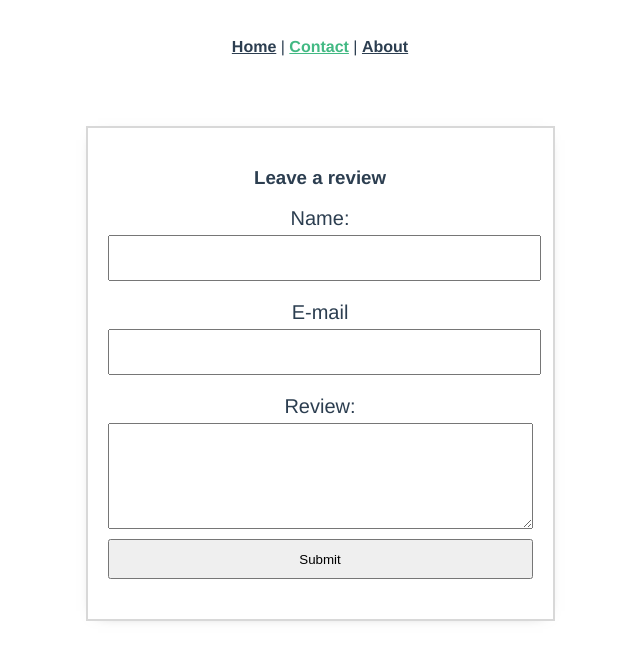
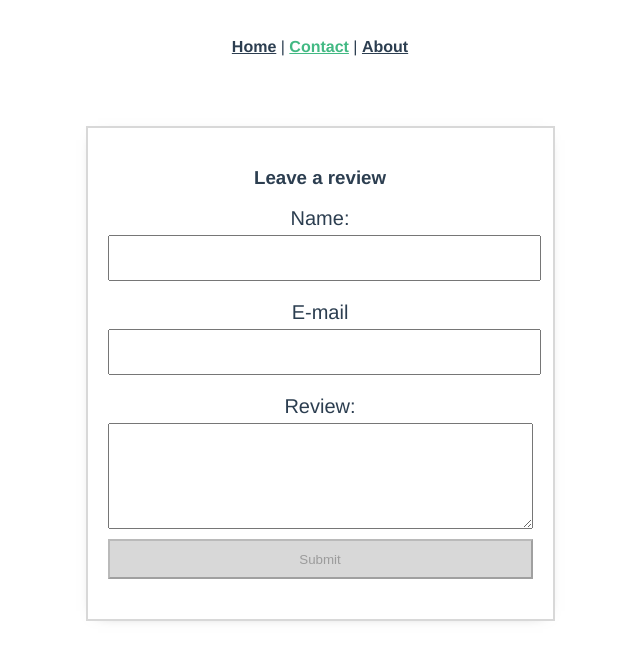
Before and after one commit to Magnus-Farstad/IDATT2105-Fullstack-applikasjonsutvikling, a Vue app in the folder oving_3/: page /contact in a window 1280 px wide. Shown: the top 660 px of the page, without its empty margins (320-960 px from the left). Built offline with nearby package versions, Linux system fonts and the light colour scheme.

Commit message:
Added disabled button if empty form

```diff
--- a/oving_3/src/components/ContactForm.vue
+++ b/oving_3/src/components/ContactForm.vue
@@ -11,7 +11,13 @@
       <label for="review">Review:</label>
       <textarea id="review" v-model="review"></textarea>
 
-      <input class="button" type="submit" value="Submit" />
+      <input
+        :disabled="isDisabled"
+        class="button"
+        :class="{ disabledButton: isDisabled }"
+        type="submit"
+        value="Submit"
+      />
     </form>
   </div>
 </template>
@@ -28,6 +34,9 @@ export default {
   },
   methods: {
     onSubmit() {
+      if (this.name === "" || this.email === "" || this.review === "") {
+        return;
+      }
       let productReview = {
         name: this.name,
         email: this.email,
@@ -38,6 +47,11 @@ export default {
       this.name = "";
       this.email = "";
       this.review = "";
+    },
+  },
+  computed: {
+    isDisabled() {
+      return this.name === "" || this.email === "" || this.review === "";
     },
   },
 };
@@ -51,6 +65,11 @@ export default {
 
 .button {
   margin-top: 10px;
+}
+
+.disabledButton {
+  background-color: #d8d8d8;
+  cursor: not-allowed;
 }
 
 input {
```
